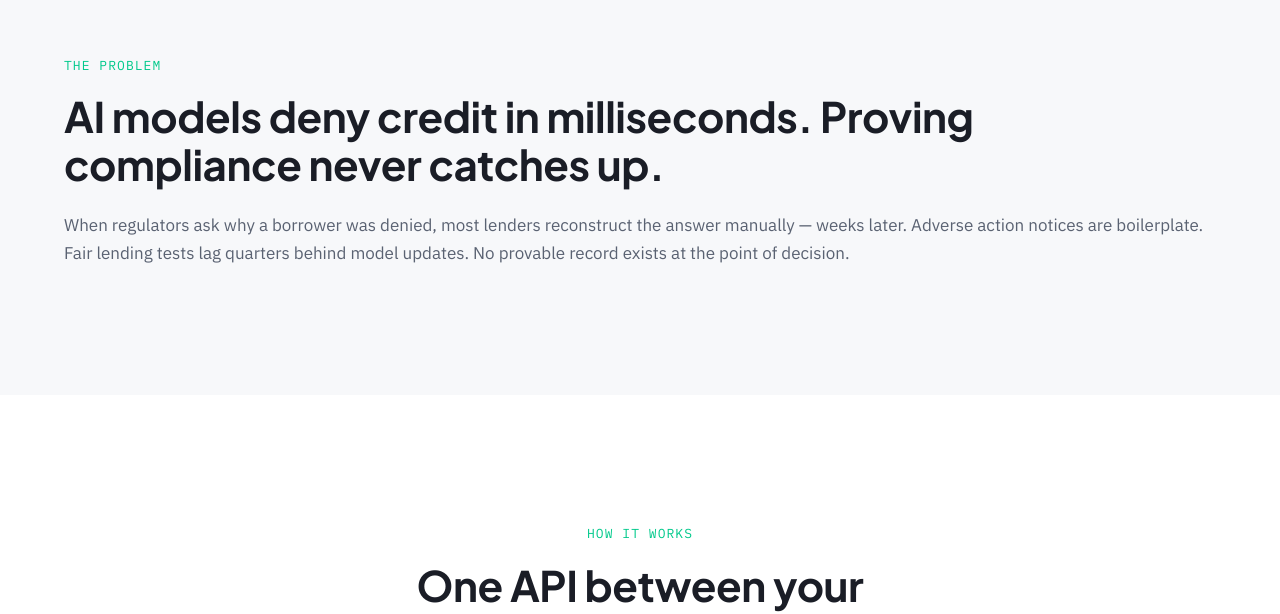
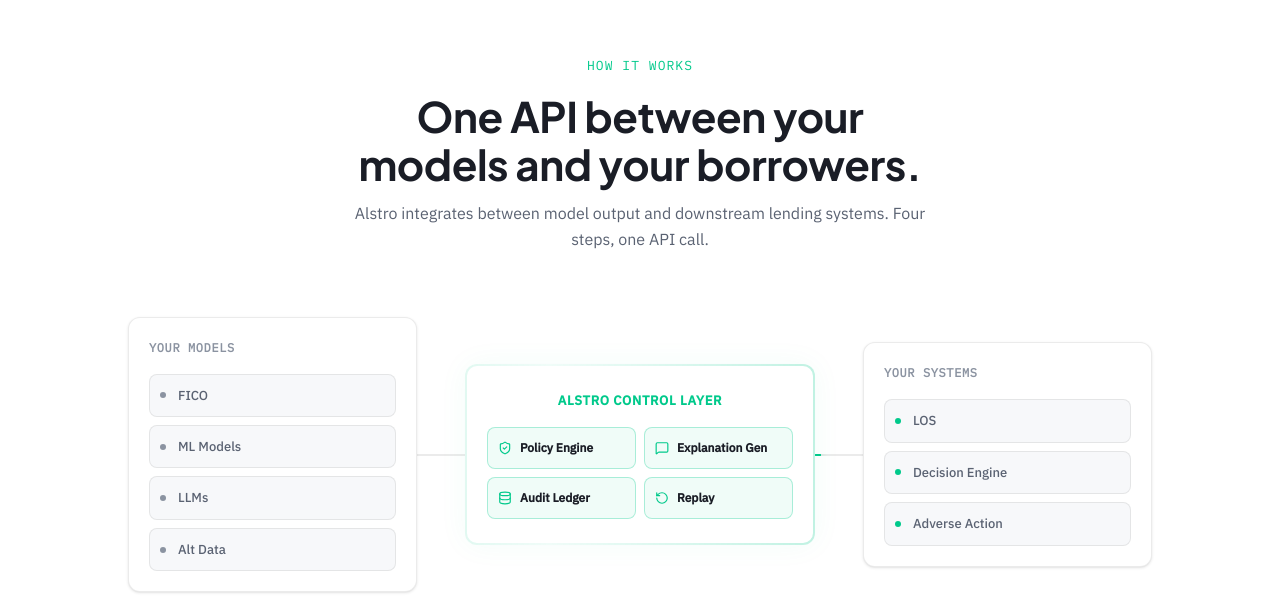
Before and after one commit to buddanaveenkumar-dev/alstro-website, a Next.js app: page / in a window 1280 px wide. Shown: the part 811-1425 px from the top of the page. Built offline with nearby package versions, Linux system fonts and the light colour scheme.

Commit message:
Remove Problem section — audience already understands it
Co-Authored-By: Claude Opus 4.6 (1M context) <noreply@anthropic.com>

```diff
--- a/app/page.tsx
+++ b/app/page.tsx
@@ -1,6 +1,5 @@
 import Nav from "@/components/Nav";
 import Hero from "@/components/Hero";
-import Problem from "@/components/Problem";
 import HowItWorks from "@/components/HowItWorks";
 import ShadowPilot from "@/components/ShadowPilot";
 import TrustProtection from "@/components/TrustProtection";
@@ -14,7 +13,6 @@ export default function Home() {
       <Nav />
       <main id="main">
         <Hero />
-        <Problem />
         <HowItWorks />
         <ShadowPilot />
         <TrustProtection />
--- a/components/Problem.tsx
+++ /dev/null
@@ -1,15 +0,0 @@
-export default function Problem() {
-  return (
-    <section className="py-24 md:py-32 bg-surface" aria-labelledby="problem-heading">
-      <div className="container-main max-w-[720px]">
-        <p className="reveal section-label">The problem</p>
-        <h2 id="problem-heading" className="reveal mb-6">
-          AI models deny credit in milliseconds. Proving compliance never catches up.
-        </h2>
-        <p className="reveal text-[17px] text-text-2 leading-relaxed">
-          When regulators ask why a borrower was denied, most lenders reconstruct the answer manually — weeks later. Adverse action notices are boilerplate. Fair lending tests lag quarters behind model updates. No provable record exists at the point of decision.
-        </p>
-      </div>
-    </section>
-  );
-}
```
